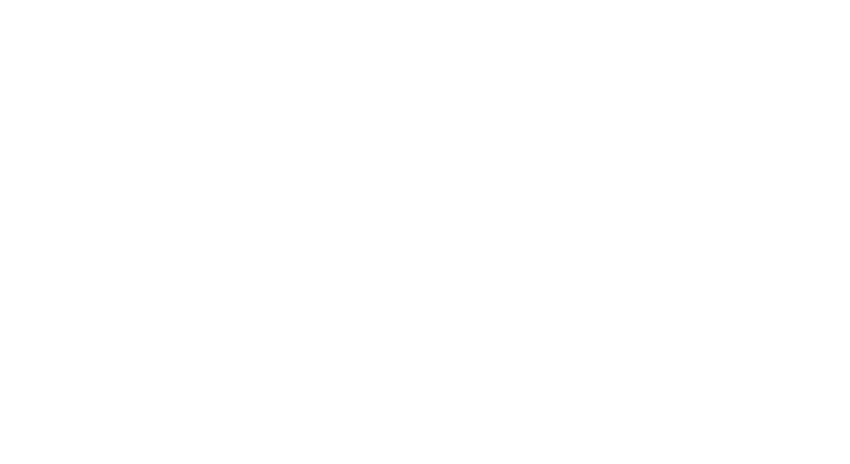
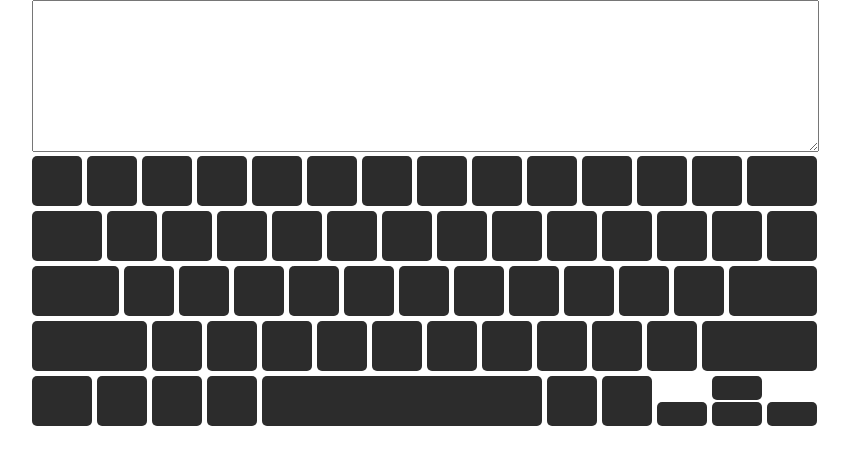
Before and after one commit to SergeySkakun/virtual-keyboard, a website: page index.html in a window 1280 px wide. Shown: the whole page, without its empty margins (216-1066 px from the left). Drawn offline with Linux system fonts and the light colour scheme.

Commit message:
feat: add text are and keayboard

```diff
--- a/index.html
+++ b/index.html
@@ -1,12 +1,97 @@
 <!DOCTYPE html>
 <html lang="en">
 <head>
-    <meta charset="UTF-8">
-    <meta name="viewport" content="width=device-width, initial-scale=1.0">
-    <title>Virtual Ceyboard</title>
-    <link rel="stylesheet" href="./style.css">
+  <meta charset="UTF-8">
+  <meta name="viewport" content="width=device-width, initial-scale=1.0">
+  <title>Virtual Ceyboard</title>
+  <link rel="stylesheet" href="./style.css">
 </head>
 <body>
-    <script src="./script.js"></script>
+  <div class="app">
+    <textarea class="textarea" cols="30" rows="10"></textarea>
+    <div class="keyboard">
+      <div class="keyboard__line keyboard__line_1st">
+        <div class="keyboard__key"></div>
+        <div class="keyboard__key"></div>
+        <div class="keyboard__key"></div>
+        <div class="keyboard__key"></div>
+        <div class="keyboard__key"></div>
+        <div class="keyboard__key"></div>
+        <div class="keyboard__key"></div>
+        <div class="keyboard__key"></div>
+        <div class="keyboard__key"></div>
+        <div class="keyboard__key"></div>
+        <div class="keyboard__key"></div>
+        <div class="keyboard__key"></div>
+        <div class="keyboard__key"></div>
+        <div class="keyboard__key"></div>
+      </div>
+      <div class="keyboard__line keyboard__line_2st">
+        <div class="keyboard__key"></div>
+        <div class="keyboard__key"></div>
+        <div class="keyboard__key"></div>
+        <div class="keyboard__key"></div>
+        <div class="keyboard__key"></div>
+        <div class="keyboard__key"></div>
+        <div class="keyboard__key"></div>
+        <div class="keyboard__key"></div>
+        <div class="keyboard__key"></div>
+        <div class="keyboard__key"></div>
+        <div class="keyboard__key"></div>
+        <div class="keyboard__key"></div>
+        <div class="keyboard__key"></div>
+        <div class="keyboard__key"></div>
+      </div>
+      <div class="keyboard__line keyboard__line_3st">
+        <div class="keyboard__key"></div>
+        <div class="keyboard__key"></div>
+        <div class="keyboard__key"></div>
+        <div class="keyboard__key"></div>
+        <div class="keyboard__key"></div>
+        <div class="keyboard__key"></div>
+        <div class="keyboard__key"></div>
+        <div class="keyboard__key"></div>
+        <div class="keyboard__key"></div>
+        <div class="keyboard__key"></div>
+        <div class="keyboard__key"></div>
+        <div class="keyboard__key"></div>
+        <div class="keyboard__key"></div>
+      </div>
+      <div class="keyboard__line keyboard__line_4st">
+        <div class="keyboard__key"></div>
+        <div class="keyboard__key"></div>
+        <div class="keyboard__key"></div>
+        <div class="keyboard__key"></div>
+        <div class="keyboard__key"></div>
+        <div class="keyboard__key"></div>
+        <div class="keyboard__key"></div>
+        <div class="keyboard__key"></div>
+        <div class="keyboard__key"></div>
+        <div class="keyboard__key"></div>
+        <div class="keyboard__key"></div>
+        <div class="keyboard__key"></div>
+      </div>
+      <div class="keyboard__line keyboard__line_5st">
+        <div class="keyboard__key"></div>
+        <div class="keyboard__key"></div>
+        <div class="keyboard__key"></div>
+        <div class="keyboard__key"></div>
+        <div class="keyboard__key"></div>
+        <div class="keyboard__key"></div>
+        <div class="keyboard__key"></div>
+        <div class="keyboard__arrows">
+          <div class="keyboard__line keyboard__line_arrows-1">
+            <div class="keyboard__key"></div>
+          </div>
+          <div class="keyboard__line keyboard__line_arrows-2">
+            <div class="keyboard__key"></div>
+            <div class="keyboard__key"></div>
+            <div class="keyboard__key"></div>
+          </div>
+        </div>
+      </div>
+    </div>
+  </div>
+  <script src="./script.js"></script>
 </body>
 </html>
--- a/style.css
+++ b/style.css
@@ -0,0 +1,65 @@
+* {
+  margin: 0;
+  padding: 0;
+}
+
+.app {
+  width: 785px;
+  margin: 0 auto;
+}
+
+.textarea {
+  width: 100%;
+}
+
+.keyboard {
+  width: 100%;
+  display: grid;
+  grid-template-rows: repeat(5, 50px);
+  grid-row-gap: 5px;
+}
+
+.keyboard__line {
+  display: grid;
+  column-gap: 5px;
+}
+
+.keyboard__line_1st {
+  grid-template-columns: repeat(13, 50px) 70px;
+}
+
+.keyboard__line_2st {
+  grid-template-columns: 70px repeat(13, 50px);
+}
+
+.keyboard__line_3st {
+  grid-template-columns: 87.5px repeat(11, 50px) 87.5px;
+}
+
+.keyboard__line_4st {
+  grid-template-columns: 115px repeat(10, 50px) 115px;
+}
+
+.keyboard__line_5st {
+  grid-template-columns: 60px repeat(3, 50px) 280px repeat(2, 50px) 160px;
+}
+
+.keyboard__arrows {
+  display: grid;
+  grid-template-rows: repeat(2, 24px);
+  align-content: space-between;
+}
+
+.keyboard__line_arrows-1 {
+  grid-template-columns: 50px;
+  justify-content: center;
+}
+
+.keyboard__line_arrows-2 {
+  grid-template-columns: repeat(3, 50px);
+}
+
+.keyboard__key {
+  border-radius: 5px;
+  background-color: rgb(44, 44, 44);
+}
```
Also changed, not shown: 1 other file.
